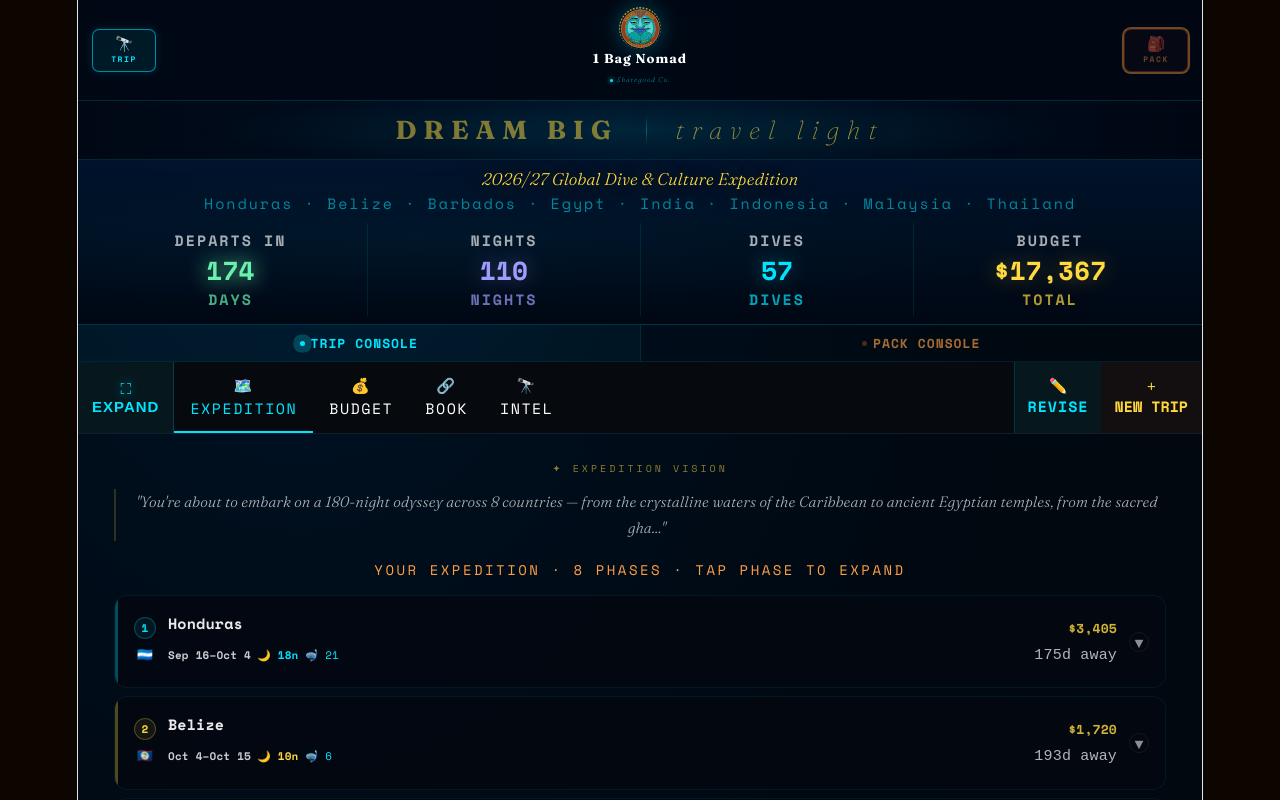
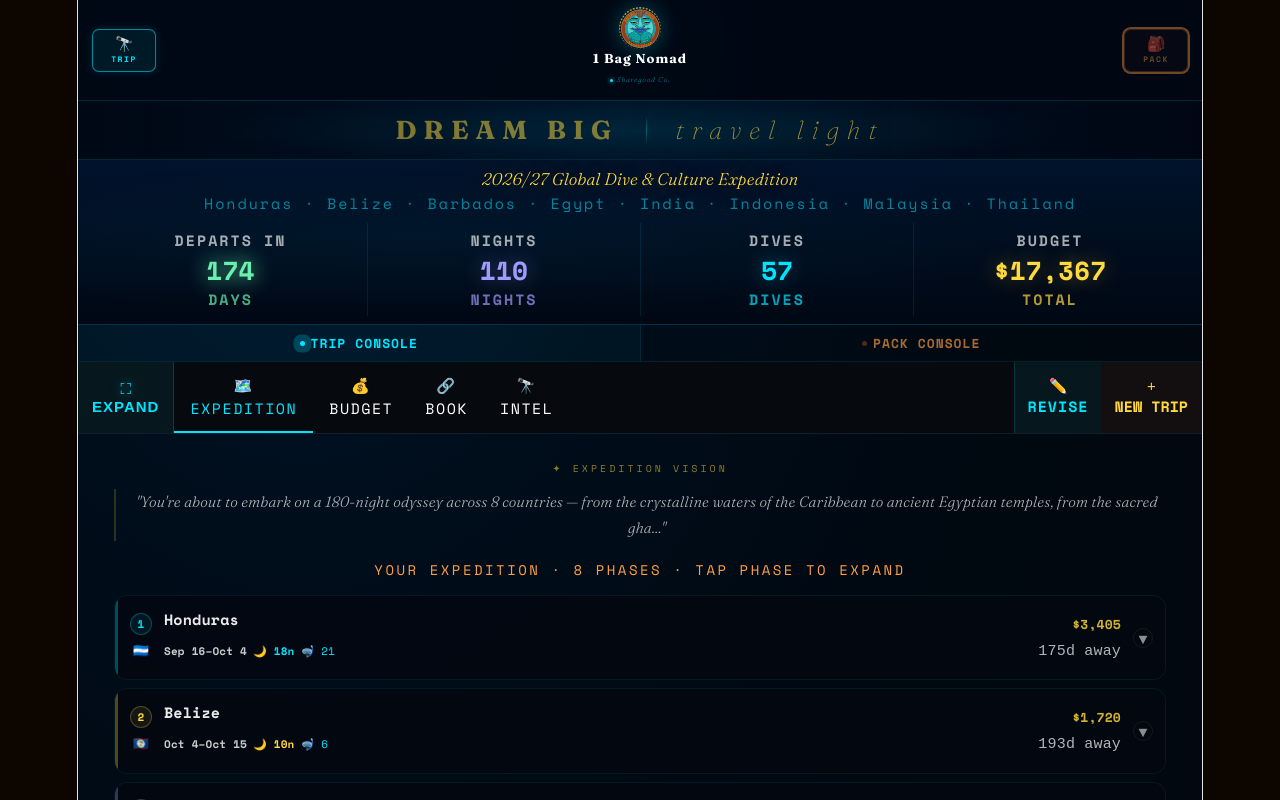
Before and after one commit to mikolangelo2-art/1-Bag-Nomad, a React (Vite) app: page / in a window 1280 px wide. Shown: the top 800 px of the page. Built offline with nearby package versions, Linux system fonts and the light colour scheme.

Commit message:
polish: stay/food/intel padding + total values

```diff
--- a/src/App.jsx
+++ b/src/App.jsx
@@ -546,7 +546,7 @@ function VisionReveal({data,onBuild,onBack,freshMount}) {
             ))}
           </div>
         )}
-        {narrativeDone&&vd.highlight&&<div style={{background:"rgba(0,229,255,0.04)",border:"1px solid rgba(0,229,255,0.18)",borderRadius:11,padding:"14px 16px",marginBottom:18}}><div style={{fontSize:15,color:"#00E5FF",letterSpacing:2.5,marginBottom:7}}>⚡ EXPEDITION HIGHLIGHT</div><div style={{fontFamily:"'Fraunces',serif",fontSize:15,fontWeight:300,fontStyle:"italic",color:"#FFF",lineHeight:1.7}}>{vd.highlight}</div></div>}
+        {narrativeDone&&vd.highlight&&<div style={{background:"rgba(0,229,255,0.04)",border:"1px solid rgba(0,229,255,0.18)",borderRadius:11,padding:"10px 12px",marginBottom:18}}><div style={{fontSize:15,color:"#00E5FF",letterSpacing:2.5,marginBottom:7}}>⚡ EXPEDITION HIGHLIGHT</div><div style={{fontFamily:"'Fraunces',serif",fontSize:15,fontWeight:300,fontStyle:"italic",color:"#FFF",lineHeight:1.7}}>{vd.highlight}</div></div>}
         {showPhases&&(
           <div style={{animation:"fadeUp 0.5s ease"}}>
             <div style={{fontSize:15,color:"rgba(255,159,67,0.8)",letterSpacing:4,marginBottom:12,paddingBottom:7,borderBottom:"1px solid rgba(169,70,29,0.2)"}}>YOUR EXPEDITION PHASES</div>
@@ -1042,7 +1042,7 @@ function PhaseCard({phase,intelData,idx}) {
   const pct=total>0?Math.round((filled/total)*100):0;
   return(
     <div style={{borderRadius:13,border:open?`1.5px solid ${phase.color}`:"1px solid rgba(0,229,255,0.08)",boxShadow:open?`0 0 0 1px ${phase.color}22, 0 4px 28px ${phase.color}28, inset 0 1px 0 ${phase.color}18`:"none",background:open?`linear-gradient(145deg,${phase.color}07,rgba(0,4,14,0.98))`:"rgba(3,7,16,0.88)",overflow:"hidden",transition:"all 0.25s",animation:`fadeUp 0.3s ease ${idx*.04}s both`}}>
-      <div onClick={()=>setOpen(o=>!o)} style={{display:"flex",alignItems:"center",gap:12,padding:"14px 16px",cursor:"pointer",minHeight:62,borderLeft:`3px solid ${open?phase.color:phase.color+"50"}`}}>
+      <div onClick={()=>setOpen(o=>!o)} style={{display:"flex",alignItems:"center",gap:12,padding:"10px 12px",cursor:"pointer",minHeight:62,borderLeft:`3px solid ${open?phase.color:phase.color+"50"}`}}>
         <div style={{display:"flex",flexDirection:"column",alignItems:"center",gap:2,flexShrink:0}}>
           <div style={{width:22,height:22,borderRadius:"50%",background:`${phase.color}14`,border:`1.5px solid ${phase.color}40`,display:"flex",alignItems:"center",justifyContent:"center",fontSize:11,fontWeight:700,color:phase.color,fontFamily:"'Space Mono',monospace"}}>{phase.id}</div>
           <div style={{fontSize:13}}>{phase.flag}</div>
@@ -1660,7 +1660,7 @@ function PackConsole({tripData,onExpedition,isFullscreen,setFullscreen}) {
       )}
       {packTab==="refine"&&(
         <div style={{overflowY:"auto",flex:1,padding:"12px 16px"}}>
-          <div style={{background:"linear-gradient(135deg,rgba(169,70,29,0.15),rgba(255,217,61,0.05))",border:"1px solid rgba(169,70,29,0.35)",borderRadius:12,padding:"14px 16px",marginBottom:16}}>
+          <div style={{background:"linear-gradient(135deg,rgba(169,70,29,0.15),rgba(255,217,61,0.05))",border:"1px solid rgba(169,70,29,0.35)",borderRadius:12,padding:"10px 12px",marginBottom:16}}>
             <div style={{fontFamily:"'Fraunces',serif",fontSize:15,fontStyle:"italic",color:"rgba(255,255,255,0.88)",lineHeight:1.6,marginBottom:8}}>Reviewing your pack for a <span style={{color:"#FF9F43"}}>{goalLabel}</span> trip across <span style={{color:"#FFD93D"}}>{countries.slice(0,3).join(", ")}{countries.length>3?" +"+(countries.length-3)+" more":""}</span> — {totalNights} nights.</div>
             <div style={{display:"flex",gap:7,flexWrap:"wrap"}}>{tripTypes.map(t=><span key={t} style={{fontSize:15,color:"rgba(255,159,67,0.85)",background:"rgba(169,70,29,0.18)",border:"1px solid rgba(169,70,29,0.35)",borderRadius:10,padding:"3px 9px",letterSpacing:1,fontWeight:700}}>{TI[t]||"🗺️"} {t}</span>)}</div>
           </div>
@@ -1679,7 +1679,7 @@ function PackConsole({tripData,onExpedition,isFullscreen,setFullscreen}) {
               const CAT_COLORS_P={docs:"#E0E0E0",tech:"#00D4FF",clothes:"#FFD93D",health:"#69F0AE",travel:"#55EFC4",creator:"#FF9F43",dive:"#00E5FF"};
               const c=CAT_COLORS_P[s.cat]||"#FF9F43";
               return(<div key={s.id} style={{borderRadius:12,marginBottom:9,background:"rgba(18,8,0,0.85)",border:"1px solid "+(s.priority==="essential"?"rgba(255,159,67,0.4)":"rgba(255,255,255,0.08)"),animation:"fadeUp 0.4s ease"}}>
-                <div style={{padding:"14px 16px"}}>
+                <div style={{padding:"10px 12px"}}>
                   <div style={{display:"flex",alignItems:"flex-start",gap:10,marginBottom:10}}>
                     <div style={{flex:1}}>
                       <div style={{display:"flex",alignItems:"center",gap:6,marginBottom:6}}>
```
